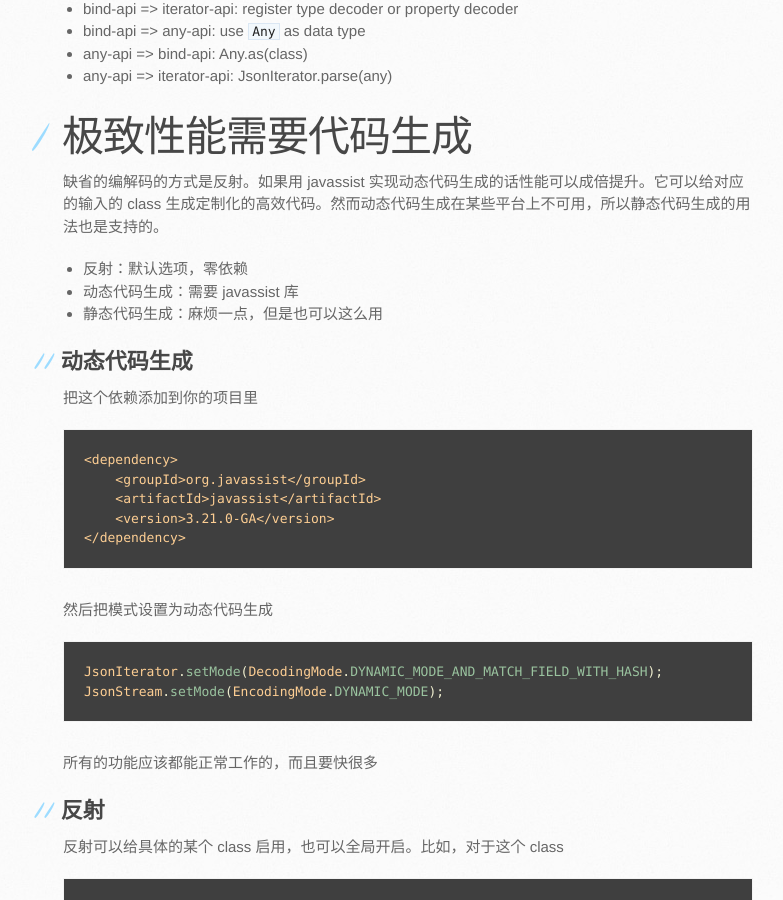
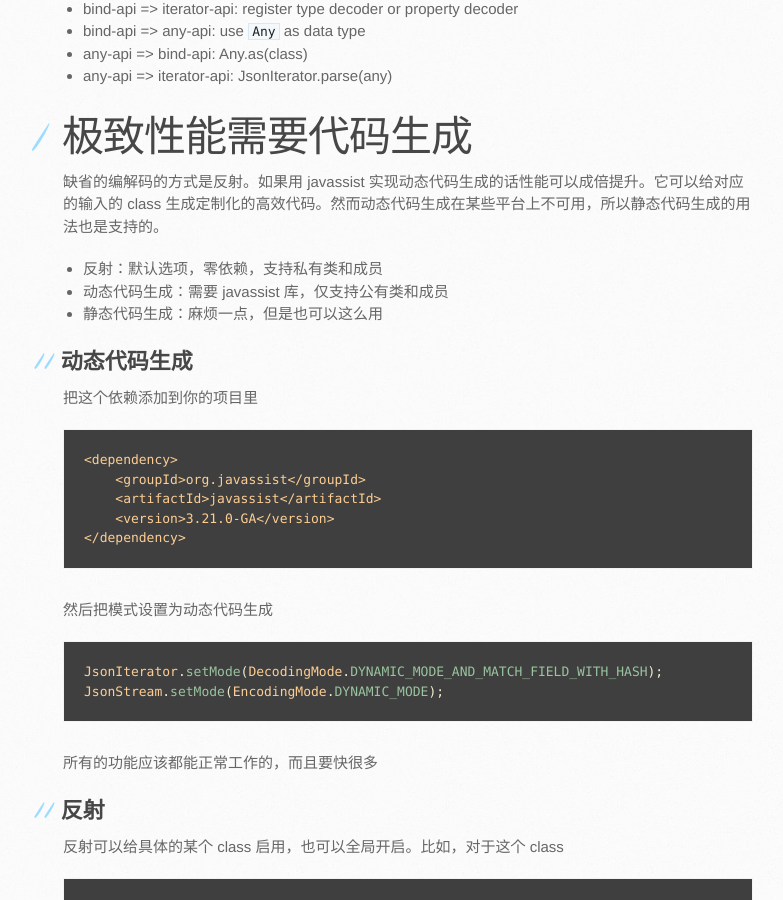
Before and after one commit to json-iterator/json-iterator.github.io, a Jekyll site: the page built from java-features.cn.md, in a window 1280 px wide and 900 px high, scrolled down 3130 px. Shown: the whole window, without its empty margins (107-890 px from the left). Built offline with Jekyll 4.4.1, drawn with Linux system fonts in a browser that asks for light colours; comment, search, counter and statistics services are not loaded.

Commit message:
Update java-features.cn.md

```diff
--- a/java-features.cn.md
+++ b/java-features.cn.md
@@ -93,8 +93,8 @@ String[] array = JsonIterator.deserialize(input).get("numbers", 2).to(String[].c
 
 缺省的编解码的方式是反射。如果用 javassist 实现动态代码生成的话性能可以成倍提升。它可以给对应的输入的 class 生成定制化的高效代码。然而动态代码生成在某些平台上不可用，所以静态代码生成的用法也是支持的。
 
-* 反射：默认选项，零依赖
-* 动态代码生成：需要 javassist 库
+* 反射：默认选项，零依赖，支持私有类和成员
+* 动态代码生成：需要 javassist 库，仅支持公有类和成员
 * 静态代码生成：麻烦一点，但是也可以这么用
 
 ## 动态代码生成
```
